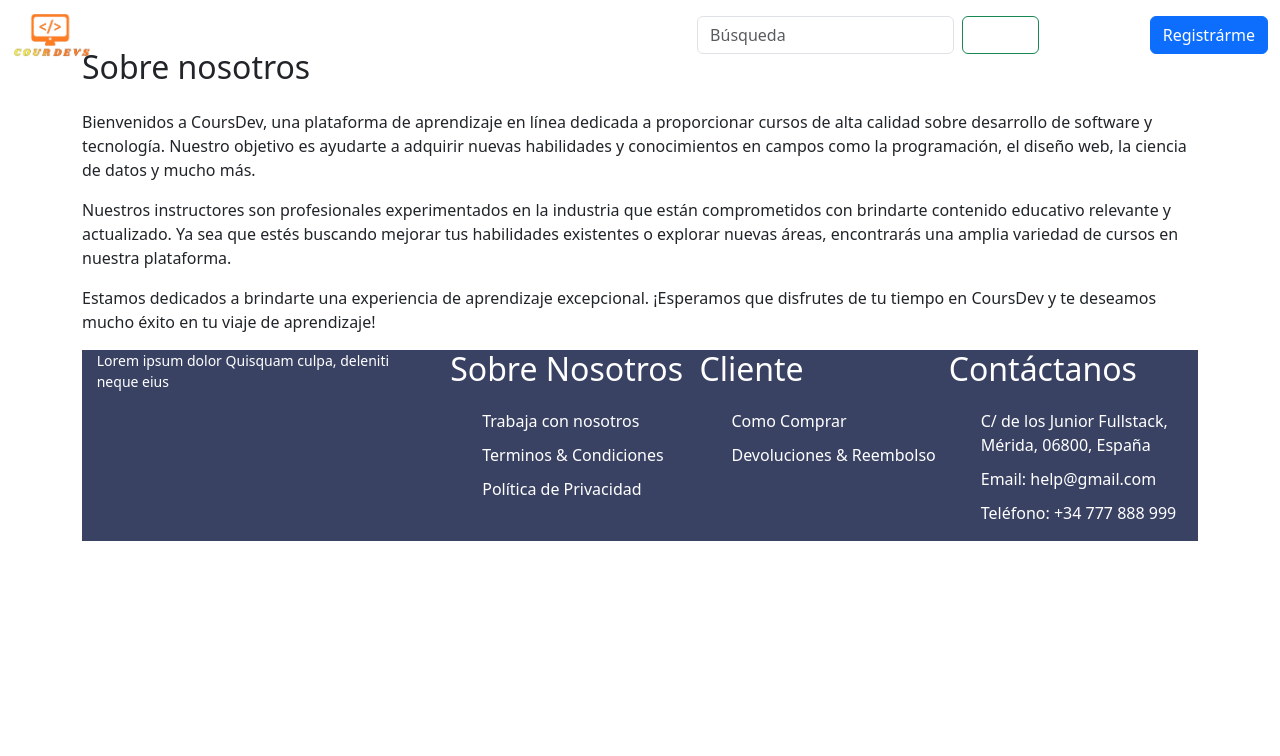
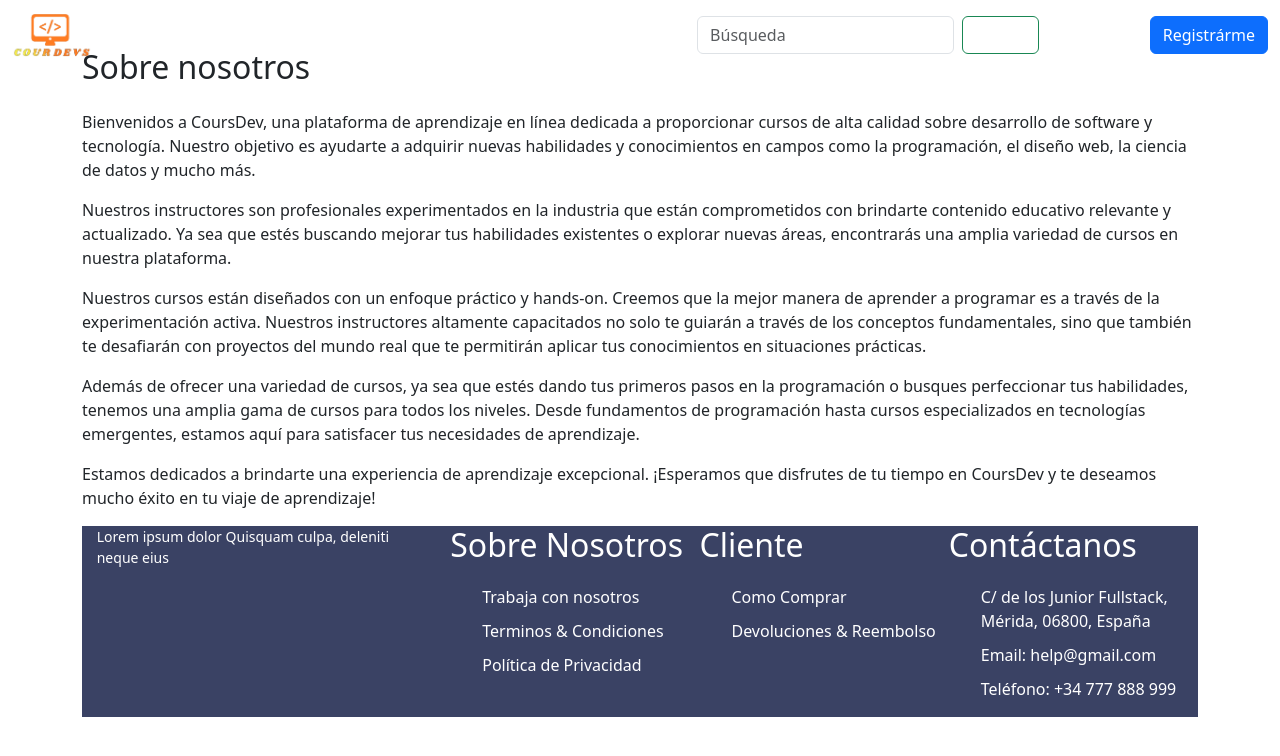
Before and after one commit to franciscomanuelnietogarcia/first-project-fullstack, a React (Vite) app: page /Contactos in a window 1280 px wide. Shown: the top 756 px of the page. Built offline with nearby package versions, Linux system fonts and the light colour scheme.

Commit message:
actualizando

```diff
--- a/package.json
+++ b/package.json
@@ -11,6 +11,7 @@
     "json": "json-server --w db.json -p 5000"
   },
   "dependencies": {
+    "axios": "^1.5.0",
     "bootstrap": "^5.3.1",
     "prop-types": "^15.8.1",
     "ra-data-json-server": "^4.13.2",
--- a/src/components/Footer/footer.css
+++ b/src/components/Footer/footer.css
@@ -16,7 +16,7 @@
   footer h2 {
     margin-bottom: 20px;
   }
-  footer li {
+   footer li {
     margin-bottom: 10px;
     opacity: 1;
     list-style: none;
--- a/src/pages/Contactos.jsx
+++ b/src/pages/Contactos.jsx
@@ -31,6 +31,19 @@
               encontrarás una amplia variedad de cursos en nuestra plataforma.
             </p>
             <p>
+            Nuestros cursos están diseñados con un enfoque práctico y hands-on.
+            Creemos que la mejor manera de aprender a programar es a través de la experimentación activa.
+            Nuestros instructores altamente capacitados no solo te guiarán a través de los conceptos fundamentales,
+            sino que también te desafiarán con proyectos del mundo real
+            que te permitirán aplicar tus conocimientos en situaciones prácticas.
+            </p>
+            <p>
+              Además de ofrecer una variedad de cursos,
+              ya sea que estés dando tus primeros pasos en la programación o busques perfeccionar tus habilidades,
+              tenemos una amplia gama de cursos para todos los niveles. Desde fundamentos de programación
+              hasta cursos especializados en tecnologías emergentes, estamos aquí para satisfacer tus necesidades de aprendizaje.
+            </p>
+            <p>
               Estamos dedicados a brindarte una experiencia de aprendizaje
               excepcional. ¡Esperamos que disfrutes de tu tiempo en CoursDev y
               te deseamos mucho éxito en tu viaje de aprendizaje!
```
Also changed, not shown: 1 other file (tests, documents, lock files or other folders).
